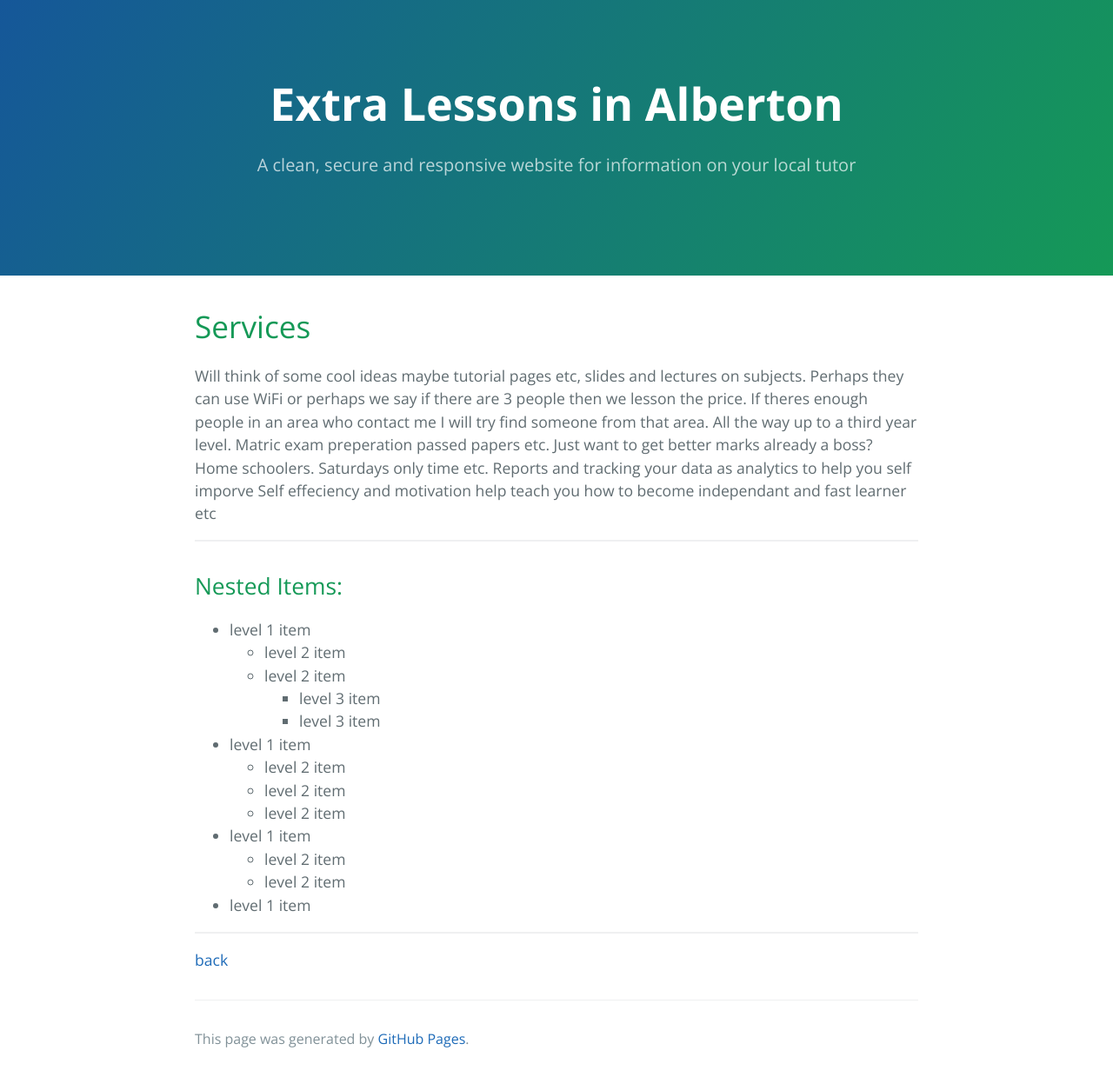
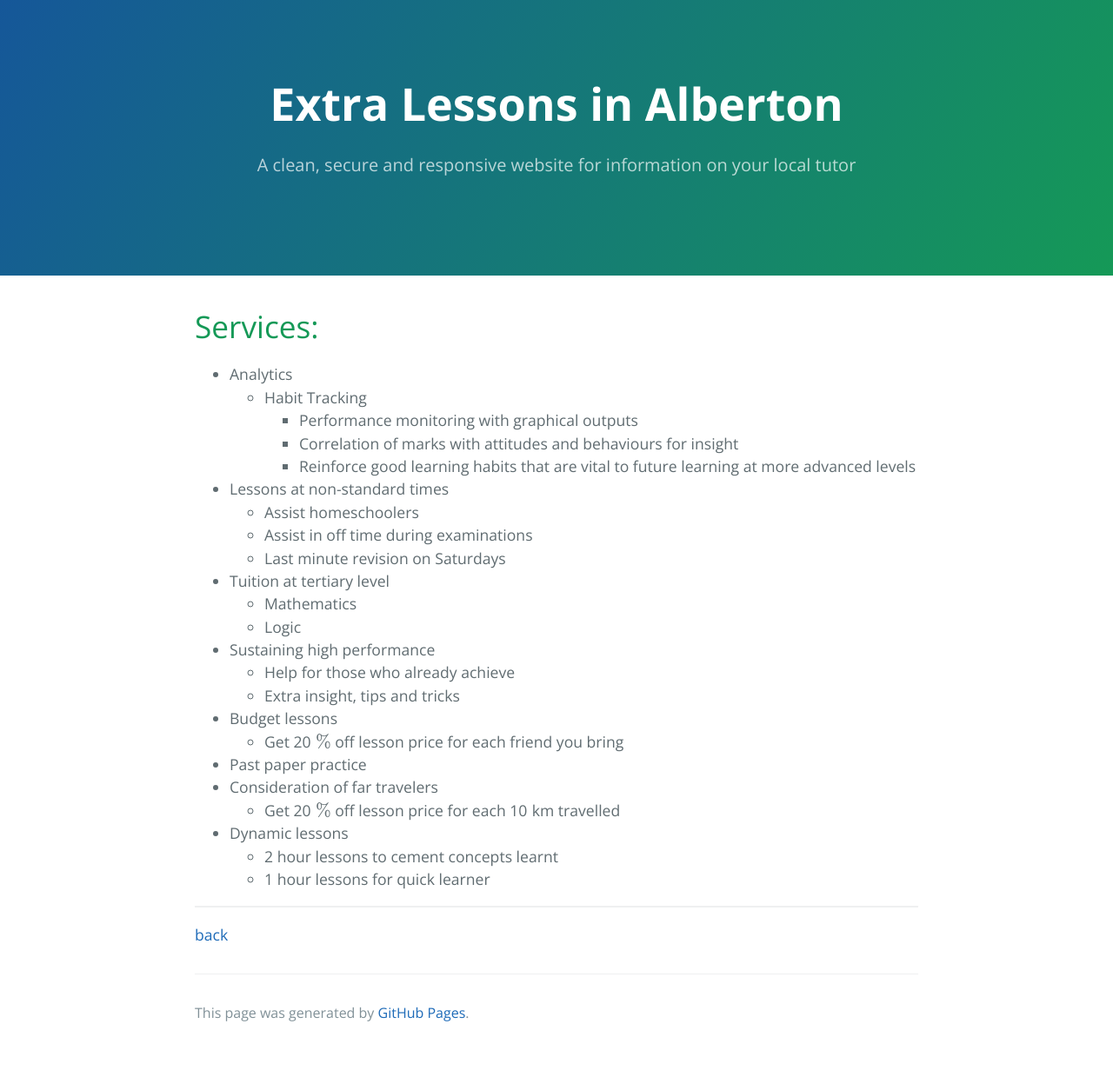
Before and after one commit to HelloBeastie/HelloBeastie.github.io, a Jekyll site: the page built from services.md, in a window 1280 px wide. Shown: the whole page at 87% size. Built offline with Jekyll 4.4.1, drawn with Linux system fonts in a browser that asks for light colours; formulas are drawn with MathJax 3; our own code applies the rules of GitHub Pages for plain Markdown files; after the commit the page ends 1209 px from its top, so only the background shows below that.

Commit message:
Added part of a cayman theme for blogging and completed first draft of index about services

```diff
--- /dev/null
+++ b/_includes/page-footer.html
@@ -0,0 +1,4 @@
+<footer class="site-footer">
+  <span class="site-footer-owner"><a href="{{ site.url }}">{{ site.title }}</a> is maintained by <a href="{{ site.author.url }}">{{ site.author.name }}</a>.</span>
+  <span class="site-footer-credits">This page was generated by <a href="https://pages.github.com">GitHub Pages</a>.</span>
+</footer>
--- /dev/null
+++ b/_layouts/page.html
@@ -0,0 +1,5 @@
+---
+layout: default
+---
+
+{{ content }}
--- a/services.md
+++ b/services.md
@@ -2,34 +2,31 @@
 layout: default
 ---
 
-# [](#Services)Services
+# [](#Services)Services:
 
-Will think of some cool ideas maybe tutorial pages etc, slides and lectures on
-subjects. Perhaps they can use WiFi or perhaps we say if there are 3 people then
-we lesson the price. If theres enough people in an area who contact me I will
-try find someone from that area. All the way up to a third year level. Matric
-exam preperation passed papers etc. Just want to get better marks already a boss?
-Home schoolers. Saturdays only time etc.
-Reports and tracking your data as analytics to help you self imporve
-Self effeciency and motivation help teach you how to become independant and fast
-learner etc
-
-* * *
-## [](#Nested Items:)Nested Items:
-
-- level 1 item
-  - level 2 item
-  - level 2 item
-    - level 3 item
-    - level 3 item
-- level 1 item
-  - level 2 item
-  - level 2 item
-  - level 2 item
-- level 1 item
-  - level 2 item
-  - level 2 item
-- level 1 item
+- Analytics
+  - Habit Tracking
+  	- Performance monitoring with graphical outputs
+	- Correlation of marks with attitudes and behaviours for insight
+    - Reinforce good learning habits that are vital to future learning at more advanced levels
+- Lessons at non-standard times
+  - Assist homeschoolers
+  - Assist in off time during examinations
+  - Last minute revision on Saturdays
+- Tuition at tertiary level
+  - Mathematics
+  - Logic
+- Sustaining high performance
+  - Help for those who already achieve
+  - Extra insight, tips and tricks
+- Budget lessons
+  - Get 20$~\%$ off lesson price for each friend you bring
+- Past paper practice
+- Consideration of far travelers
+  - Get 20$~\%$ off lesson price for each 10$~$km travelled
+- Dynamic lessons
+  - 2 hour lessons to cement concepts learnt
+  - 1 hour lessons for quick learner
 
 * * *
 [back](./)
```
Also changed, not shown: _includes/head.html (added, +9 -0 lines), _includes/page-header.html (added, +7 -0 lines), _layouts/post.html (added, +7 -0 lines), _posts/2016-02-12-sample-content.markdown (added, +24 -0 lines), about.md (+23 -22 lines), available-subjects.md (+23 -6 lines), cool-stuff.md (+7 -0 lines), css/cayman.css (added, +192 -0 lines), index.md (+19 -6 lines), css/normalize.css (added).
